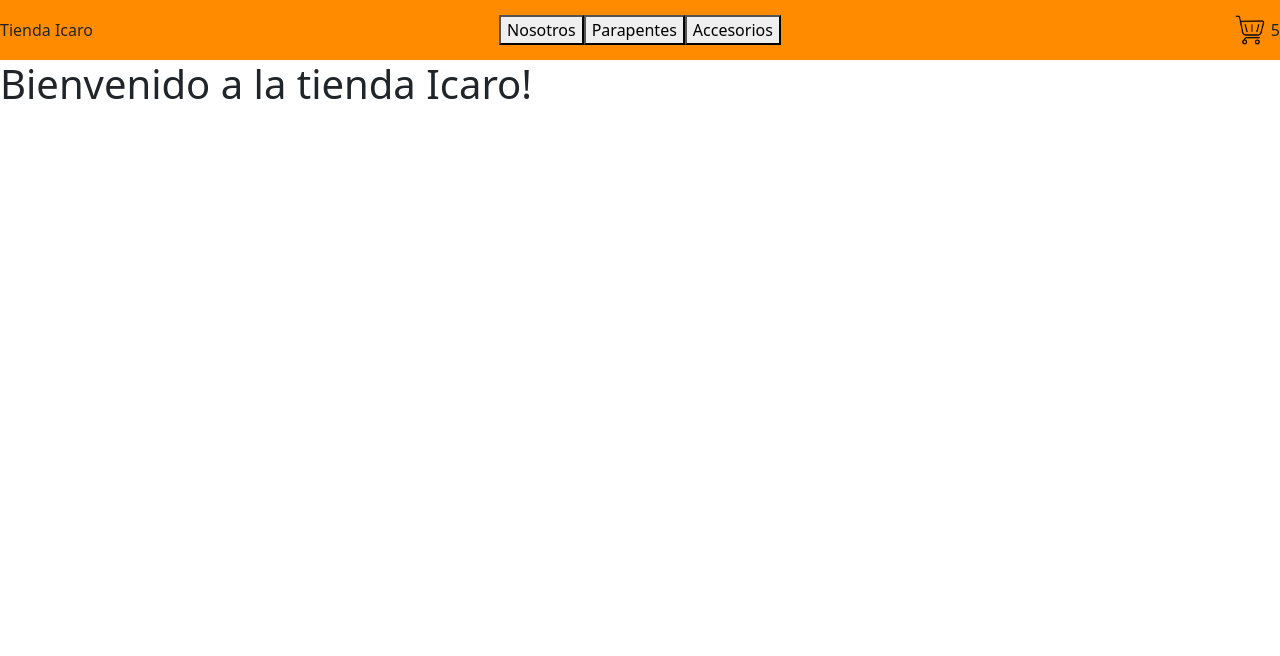
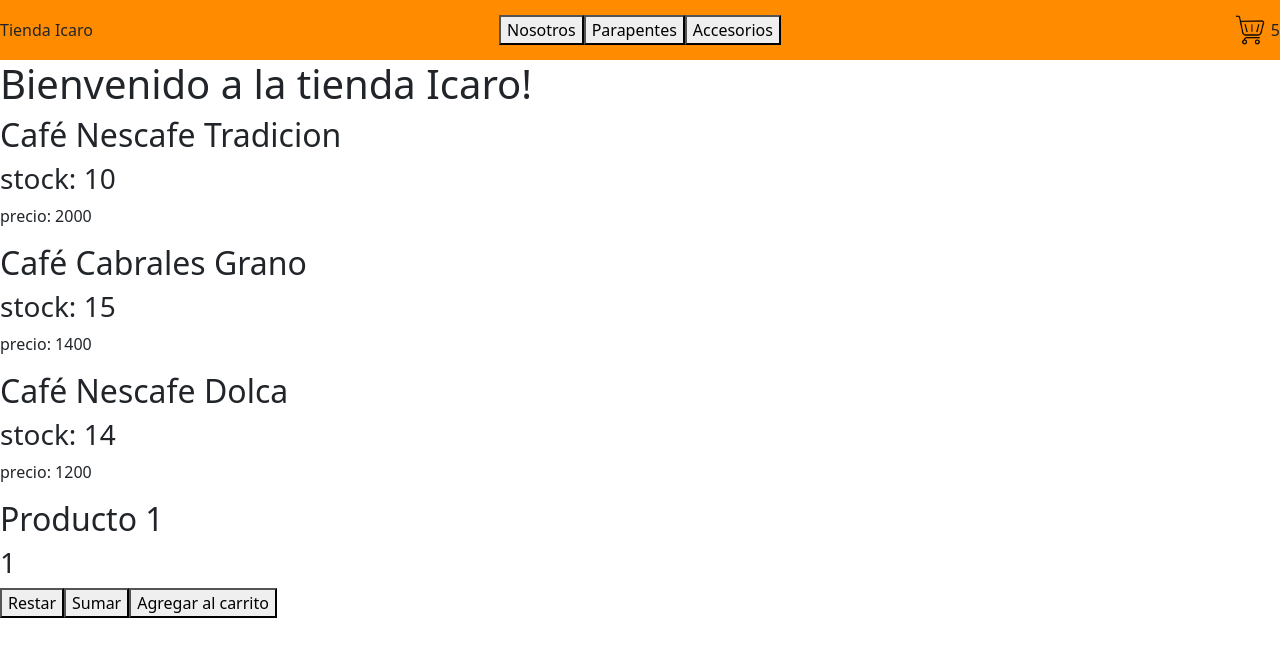
Before and after one commit to Tomi-422/Icaro-app, a React (Create React App) app: page / in a window 1280 px wide. Shown: the top 656 px of the page. Built offline with nearby package versions, Linux system fonts and the light colour scheme.

Commit message:
Catalogo con map

```diff
--- a/src/App.js
+++ b/src/App.js
@@ -1,13 +1,19 @@
 //npm import './App.css';
 import Navbar from './components/navbar/navbar';
 import ItemListContainer from './components/itemListContainer/itemListContainer';
+import ItemCount from './components/itemCount/itemCount'
 
 function App() {
+
+  const handleOnAdd = () => {
+    console.log ('Se hizo click en agrregar al carrito')
+  }
+
   return (
-    <div className="App">
+    <div className='App'>
       <Navbar />
       <ItemListContainer greeting={"Bienvenido a la tienda Icaro!"} />
-
+      <ItemCount onAdd={handleOnAdd} />
     </div>
   );
 }
--- /dev/null
+++ b/src/asyncMock.js
@@ -0,0 +1,29 @@
+const products = [
+    {
+       id:1,
+       nombre:"Café Nescafe Tradicion",
+       precio:2000,
+       stock: 10
+    },
+    {
+       id:2,
+       nombre:"Café Cabrales Grano",
+       precio:1400,
+       stock: 15
+    },
+    {
+       id:3,
+       nombre:"Café Nescafe Dolca",
+       precio:1200,
+       stock: 14
+    }
+ ]
+
+export const getProducts = () => {
+
+    return new Promise((resolve) => {
+        setTimeout(()=> {
+            resolve (products)
+        },2000)
+    })
+ }
--- /dev/null
+++ b/src/components/item/item.js
@@ -0,0 +1,12 @@
+const Item = ({nombre, stock, precio }) => {
+
+    return(
+        <div>
+            <h2>{nombre}</h2>
+            <h3>stock: {stock}</h3>
+            <p>precio: {precio}</p>
+        </div>
+    )
+}
+
+export default Item
--- /dev/null
+++ b/src/components/itemCount/itemCount.js
@@ -0,0 +1,27 @@
+import {useState} from 'react'
+
+const Counter = ({onAdd}) => {
+    const [count, setCount] = useState (1)
+
+    const decrement = () =>{
+        if (count > 0) {
+            setCount (count -1);
+        }
+    }
+
+    const increment = () => {
+        setCount (count +1);
+    }
+
+    return (
+        <div>
+            <h2>Producto 1</h2>
+            <h3>{count}</h3>
+            <button onClick={decrement}>Restar</button>
+            <button onClick={increment}>Sumar</button>
+            <button onClick={onAdd}>Agregar al carrito</button>
+        </div>
+    )
+}
+
+export default Counter;
--- /dev/null
+++ b/src/components/itemList/itemList.js
@@ -0,0 +1,12 @@
+import Item  from "../item/item"
+
+const ItemList = ({products})=> {
+
+    return (
+        <div>
+           { products.map(prod => <Item key={prod.id} {...prod}/>) }
+        </div>
+    )
+}
+
+export default ItemList
--- a/src/components/itemListContainer/itemListContainer.js
+++ b/src/components/itemListContainer/itemListContainer.js
@@ -1,8 +1,28 @@
+import { useState, useEffect } from "react";
+import { getProducts } from "../../asyncMock";
+import ItemList  from "../itemList/itemList"
+
 const ItemListContainer = ({greeting}) => {
+
+    const [products, setProducts] = useState([])
+
+    useEffect (()=>{
+        getProducts().then(response => {
+            console.log(response)
+            setProducts(response)
+        })
+    },[])
+
+    console.log(products)
     return(
-        <h1>{greeting}</h1>
+        <div>
+            <h1>{greeting}</h1>
+            <ItemList products={products}/>
+        </div>
+
     )
 };
 
 
+
 export default ItemListContainer;
```
